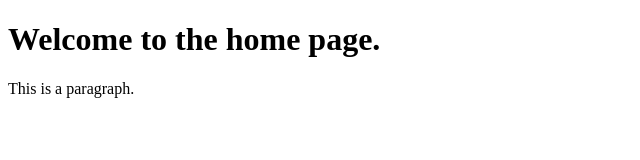
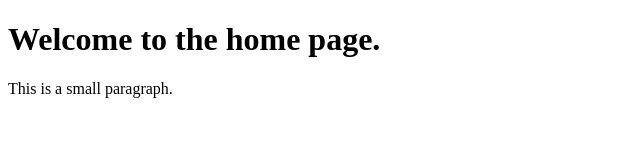
Before and after one commit to thedaripanator/calculator, a plain HTML site: page index.html in a window 1280 px wide. Shown: the full height of the page, 0-640 px from the left. Drawn offline with Linux system fonts and the light colour scheme.

Commit message:
Changed index.html

```diff
--- a/index.html
+++ b/index.html
@@ -3,10 +3,10 @@
 <head>
     <meta charset="UTF-8">
     <meta name="viewport" content="width=device-width, initial-scale=1.0">
-    <title>Company</title>
+    <title>Calculator</title>
 </head>
 <body>
     <h1>Welcome to the home page.</h1>
-    <p>This is a paragraph.</p>
+    <p>This is a small paragraph.</p>
 </body>
 </html>
```
